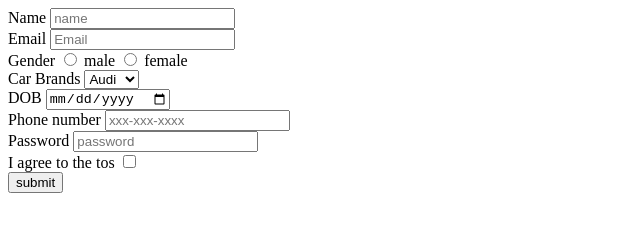
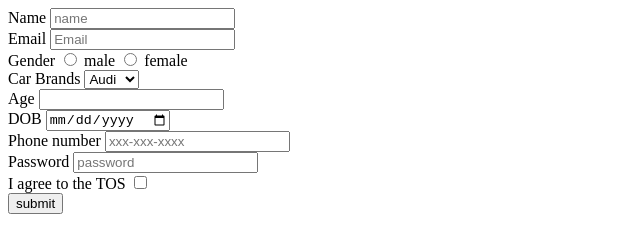
Before and after one commit to acciojob/signup-form-car-rahul-9340, a website: page main.html in a window 1280 px wide. Shown: the whole page, without its empty margins (0-640 px from the left). Drawn offline with Linux system fonts and the light colour scheme.

Commit message:
created a submission

```diff
--- a/main.html
+++ b/main.html
@@ -27,7 +27,9 @@ female<br>
 <option>BMW</option>
 <option>KIA</option>
 </select><br>
+<label for = "age"> Age</label>
 
+<input type = "Number" id ="age"  required><br>
 
 	<label for = "dob"> DOB</label>
 
@@ -41,11 +43,11 @@ female<br>
 
 <input type = "password" id ="password" placeholder = "password" required><br>
 
-<label for = "tos"> I agree to the tos</label>
+<label for = "tos"> I agree to the TOS</label>
 
-<input type = "checkbox" id ="TOS" required><br>
+<input type = "checkbox" id ="tos" required><br>
 
-<button> submit </button>
+<button type = "submit"> submit </button>
 
     <script type="text/javascript" src="./script.js">
 </script>
```
